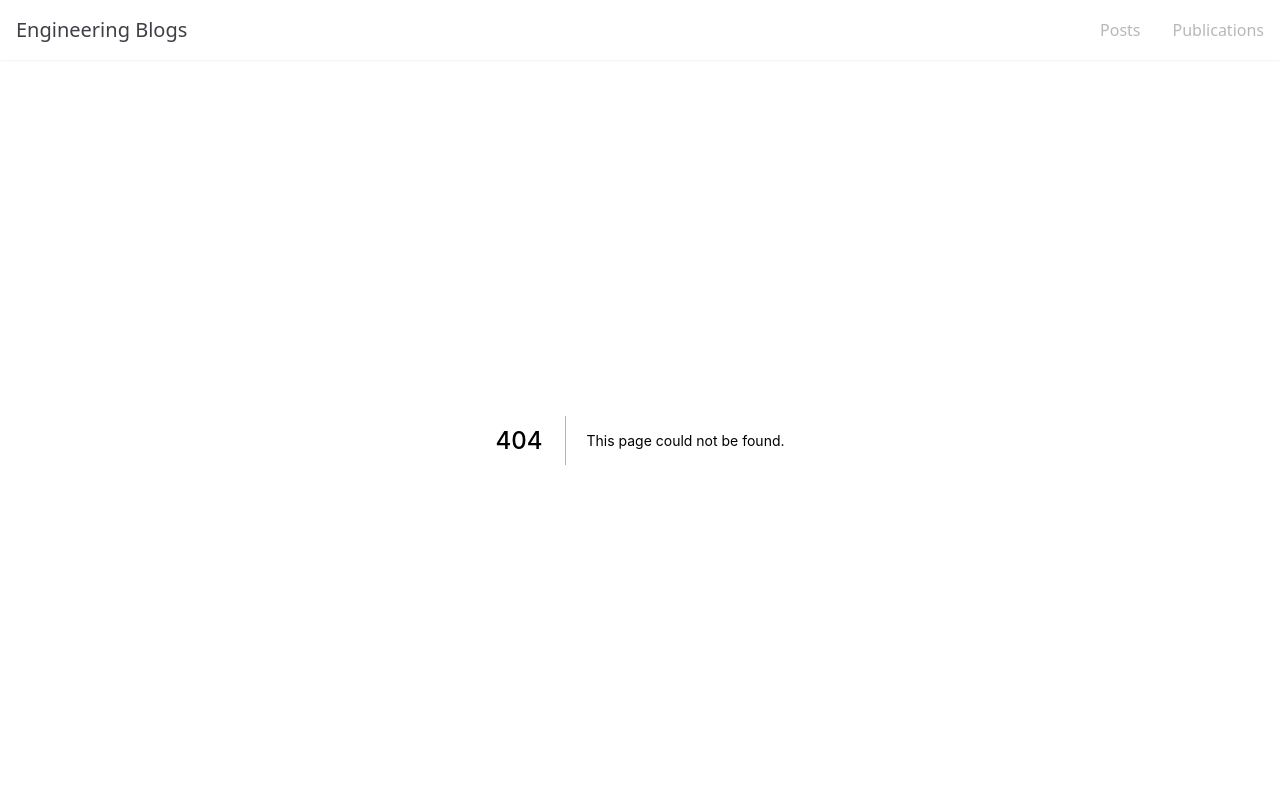
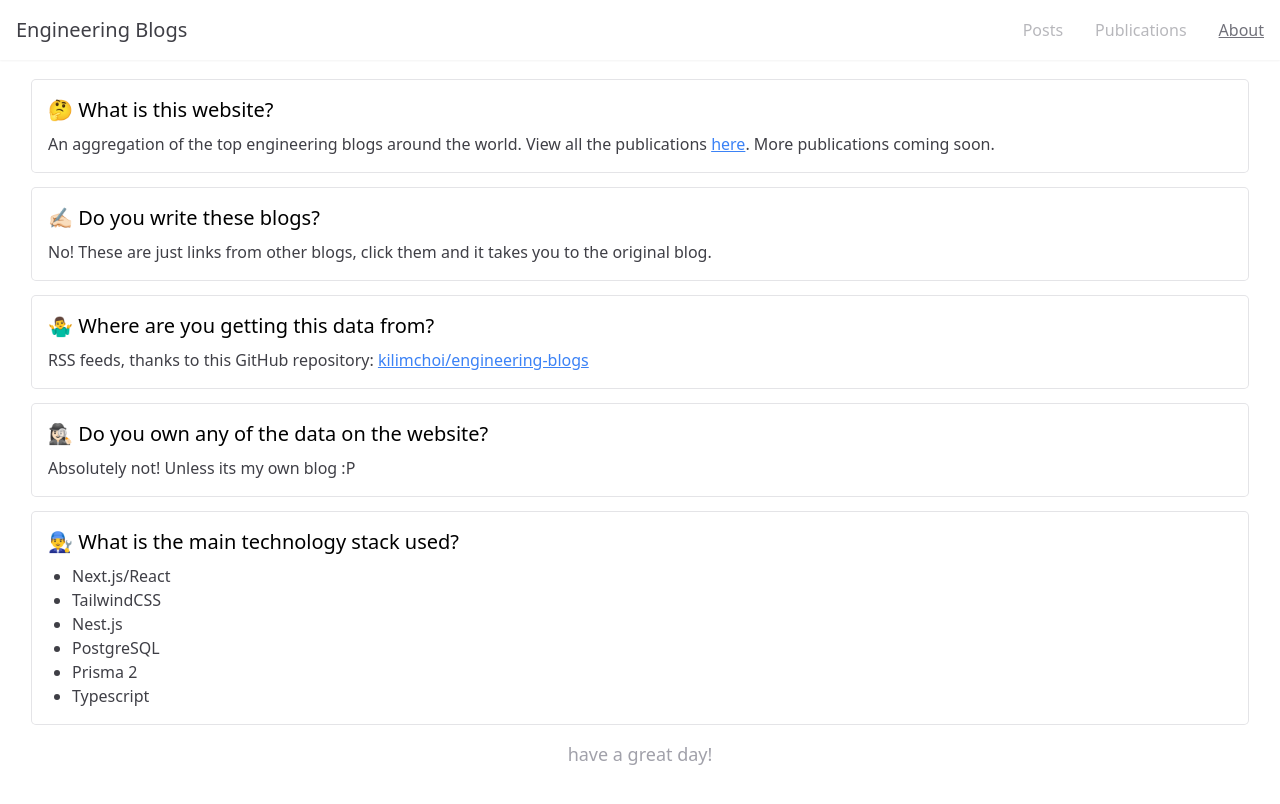
Before and after one commit to gurleensethi/engineering-blogs, a Next.js app in the folder frontend/: page /about in a window 1280 px wide. Before the commit this address had no page. Shown: the top 804 px of the page. Built offline with nearby package versions, Linux system fonts and the light colour scheme.

Commit message:
feat: add about page.

```diff
--- a/frontend/src/components/TopBar.tsx
+++ b/frontend/src/components/TopBar.tsx
@@ -5,7 +5,7 @@ import TopBarLink from "./TopBarLink";
 
 export default function TopBar() {
   const router = useRouter();
-  const [isDropDownOpen, setDropDownOpen] = React.useState(true);
+  const [isDropDownOpen, setDropDownOpen] = React.useState(false);
 
   const toggleDropDown = () => {
     setDropDownOpen((value) => !value);
@@ -48,6 +48,13 @@ export default function TopBar() {
               href="/publications"
               isActive={router.pathname === "/publications"}
               title="Publications"
+              className="m-2 mb-4 block sm:m-0 sm:mr-8"
+              onClick={() => setDropDownOpen(false)}
+            />
+            <TopBarLink
+              href="/about"
+              isActive={router.pathname === "/about"}
+              title="About"
               className="m-2 block sm:m-0"
               onClick={() => setDropDownOpen(false)}
             />
--- a/frontend/src/pages/_app.tsx
+++ b/frontend/src/pages/_app.tsx
@@ -37,7 +37,7 @@ export default function App({ Component, pageProps }: AppProps) {
           <TopBar />
         </div>
         <Loading isLoading={isLoading} />
-        <div className="pt-10">
+        <div className="pt-20 px-8">
           <Component {...pageProps} />
         </div>
       </div>
--- /dev/null
+++ b/frontend/src/pages/about.tsx
@@ -0,0 +1,67 @@
+import Link from "next/link";
+import React, { FC } from "react";
+
+const About: FC = () => {
+  return (
+    <div>
+      <div className="mb-4 ring-1 ring-gray-200 rounded p-4">
+        <h1 className="text-xl mb-2">🤔 What is this website?</h1>
+        <p className="text-gray-700">
+          An aggregation of the top engineering blogs around the world. View all
+          the publications{" "}
+          <Link href="/publications">
+            <a className="text-blue-500 underline hover:text-blue-700">here</a>
+          </Link>
+          . More publications coming soon.
+        </p>
+      </div>
+      <div className="mb-4 ring-1 ring-gray-200 rounded p-4">
+        <h1 className="text-xl mb-2">✍🏻 Do you write these blogs?</h1>
+        <p className="text-gray-700">
+          No! These are just links from other blogs, click them and it takes you
+          to the original blog.
+        </p>
+      </div>
+      <div className="mb-4 ring-1 ring-gray-200 rounded p-4">
+        <h1 className="text-xl mb-2">
+          🤷‍♂️ Where are you getting this data from?
+        </h1>
+        <p className="text-gray-700">
+          RSS feeds, thanks to this GitHub repository:{" "}
+          <a
+            className="text-blue-500 underline hover:text-blue-700"
+            href="https://github.com/kilimchoi/engineering-blogs"
+          >
+            kilimchoi/engineering-blogs
+          </a>
+        </p>
+      </div>
+      <div className="mb-4 ring-1 ring-gray-200 rounded p-4">
+        <h1 className="text-xl mb-2">
+          🕵🏻‍♀ Do you own any of the data on the website?
+        </h1>
+        <p className="text-gray-700">
+          Absolutely not! Unless its my own blog :P
+        </p>
+      </div>
+      <div className="mb-4 ring-1 ring-gray-200 rounded p-4">
+        <h1 className="text-xl mb-2">
+          👨‍🔧 What is the main technology stack used?
+        </h1>
+        <ul className="list-disc pl-6 text-gray-700">
+          <li>Next.js/React</li>
+          <li>TailwindCSS</li>
+          <li>Nest.js</li>
+          <li>PostgreSQL</li>
+          <li>Prisma 2</li>
+          <li>Typescript</li>
+        </ul>
+      </div>
+      <p className="mb-4 text-gray-400 text-lg text-center">
+        have a great day!
+      </p>
+    </div>
+  );
+};
+
+export default About;
--- a/frontend/src/pages/index.tsx
+++ b/frontend/src/pages/index.tsx
@@ -46,7 +46,7 @@ const Index: React.FC<Props> = ({
   };
 
   return (
-    <div className="h-screen px-8 py-8 flex flex-col items-center">
+    <div className="h-screen flex flex-col items-center">
       <ul className="inline-flex flex-wrap justify-between w-full sm:w-10/12">
         {posts.map((item) => {
           const flairColor = getFlairColor(item.publicationId);
```
